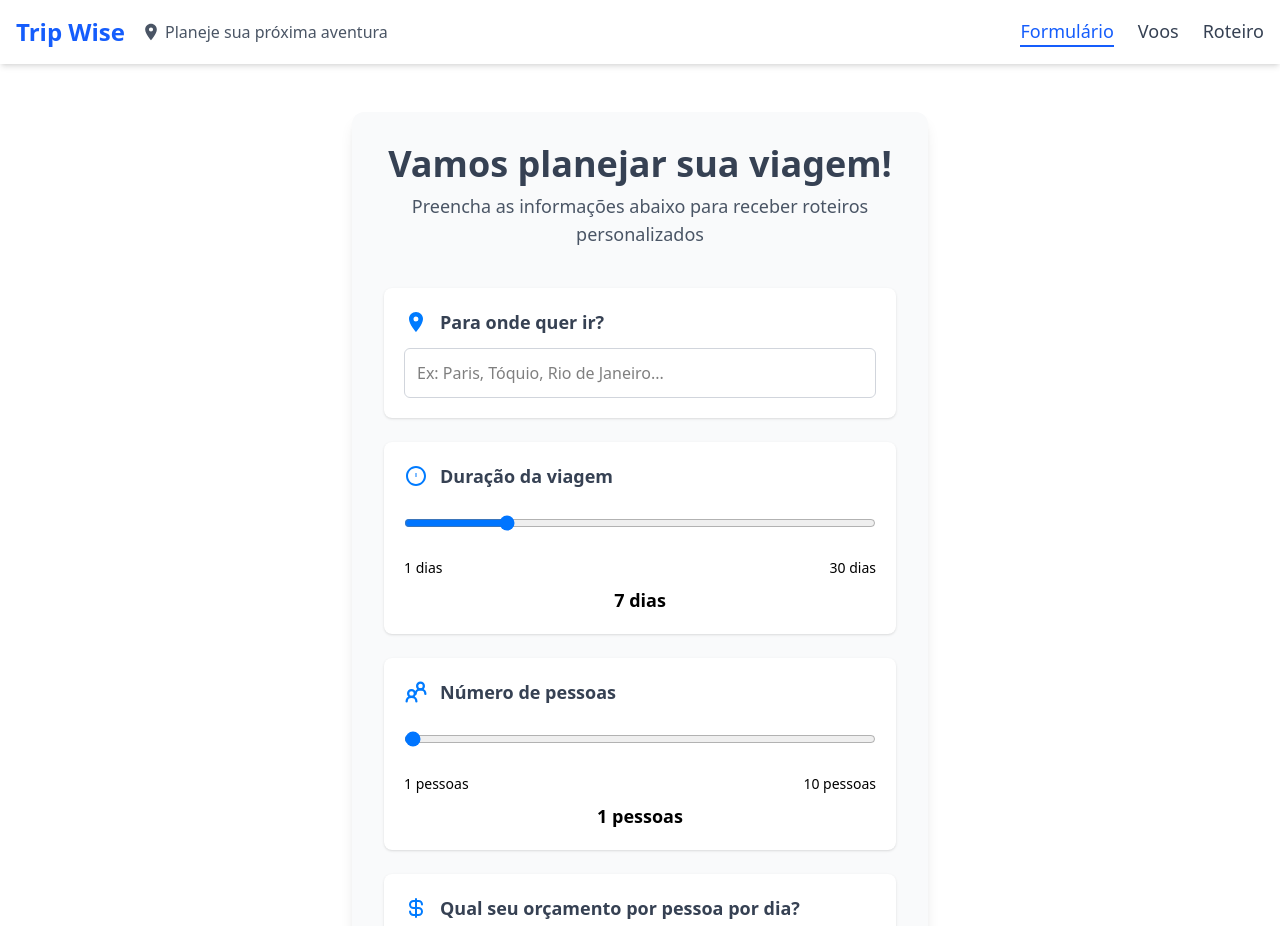
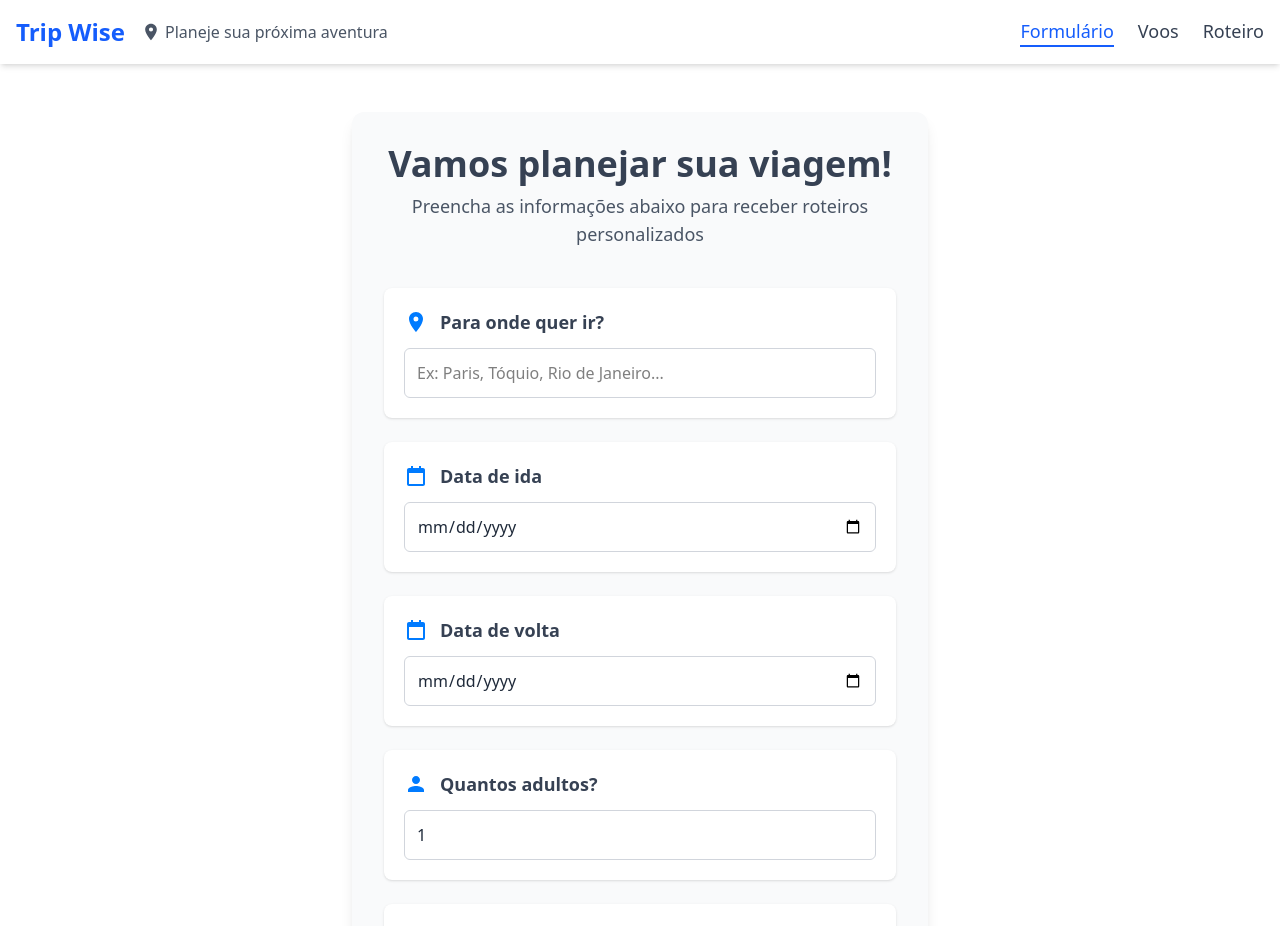
Before and after one commit to henriquecmelo1/TripWise, a React (Vite) app in the folder frontend/: page /forms in a window 1280 px wide. Shown: the top 926 px of the page. Built offline with nearby package versions, Linux system fonts and the light colour scheme.

Commit message:
refactor: correcting form questions

```diff
--- /dev/null
+++ b/frontend/src/components/Questionnaire/InputDate.tsx
@@ -0,0 +1,41 @@
+// src/components/Questionnaire/DateInput.tsx
+import FormGroup from './FormGroup'; // Reutiliza o FormGroup, assim como InputText faz
+
+interface DateInputProps {
+  label: string;
+  icon: string; // SVG string para o ícone (calendário)
+  selectedDate: string | null; // A data será uma string no formato YYYY-MM-DD
+  onChange: (dateString: string) => void; // A função de callback receberá a string da data
+  placeholderText?: string;
+  minDate?: string; // Data mínima permitida no formato YYYY-MM-DD
+  maxDate?: string; // Data máxima permitida no formato YYYY-MM-DD
+}
+
+export default function DateInput({
+  label,
+  icon,
+  selectedDate,
+  onChange,
+  placeholderText,
+  minDate,
+  maxDate,
+}: DateInputProps) {
+  // Nota: o placeholder pode não ser exibido de forma consistente em todos os navegadores para input type="date"
+  // A aparência do calendário pop-up é controlada pelo navegador e não é estilzável por CSS.
+  return (
+    <FormGroup label={label} icon={icon}>
+      <input
+        type="date"
+        value={selectedDate || ''} // O valor deve ser uma string YYYY-MM-DD ou vazio
+        onChange={(e) => onChange(e.target.value)}
+        min={minDate}
+        max={maxDate}
+        placeholder={placeholderText} // Pode não ser totalmente funcional no type="date"
+        // Classes Tailwind idênticas às do InputText para consistência visual
+        className="w-full p-3 border border-gray-300 rounded-md text-base
+                   focus:outline-none focus:ring-2 focus:ring-primary focus:border-transparent
+                   text-gray-800 placeholder:text-gray-400"
+      />
+    </FormGroup>
+  );
+}
--- /dev/null
+++ b/frontend/src/components/Questionnaire/InputNumber.tsx
@@ -0,0 +1,38 @@
+// src/components/Questionnaire/InputNumber.tsx
+import FormGroup from './FormGroup'; // Reutiliza o FormGroup
+
+interface InputNumberProps {
+  label: string;
+  placeholder?: string; // Opcional
+  icon: string; // SVG string
+  value: number;
+  onChange: (value: number) => void;
+  min?: number; // Valor mínimo permitido
+  max?: number; // Valor máximo permitido
+}
+
+export default function InputNumber({
+  label,
+  placeholder,
+  icon,
+  value,
+  onChange,
+  min = 0, // Padrão para 0 se não especificado
+  max, // Sem máximo padrão
+}: InputNumberProps) {
+  return (
+    <FormGroup label={label} icon={icon}>
+      <input
+        type="number"
+        className="w-full p-3 border border-gray-300 rounded-md text-base
+                   focus:outline-none focus:ring-2 focus:ring-primary focus:border-transparent
+                   text-gray-800 placeholder:text-gray-400"
+        placeholder={placeholder}
+        value={value}
+        onChange={(e) => onChange(Number(e.target.value))}
+        min={min}
+        max={max}
+      />
+    </FormGroup>
+  );
+}
--- a/frontend/src/pages/Questionnaire.tsx
+++ b/frontend/src/pages/Questionnaire.tsx
@@ -1,31 +1,39 @@
-// src/components/Questionnaire.tsx
+// src/pages/Questionnaire.tsx
 import React, { useState, useEffect } from "react";
 import Header from "../components/Questionnaire/Header";
 import InputText from "../components/Questionnaire/InputText";
-import SliderInput from "../components/Questionnaire/SliderInput";
+// import SliderInput from "../components/Questionnaire/SliderInput"; // Manter para o input de duração, se for reintroduzido ou para referência
 import SelectInput from "../components/Questionnaire/SelectInput";
+import DateInput from "../components/Questionnaire/InputDate";
+import InputNumber from "../components/Questionnaire/InputNumber"; // NOVO: Importa o InputNumber
 
-// Importa as opções e a interface do novo arquivo de dados
 import {
   dailyBudgetRanges,
   budgetOptions,
   companionshipOptions,
   transportationOptions,
   vibeOptions,
-} from "../data/questionnaireOptions"; // Ajuste o caminho se sua pasta 'data' estiver em outro lugar
+} from "../data/questionnaireOptions";
 import { Link } from "react-router-dom";
 
-// Opcional: Se você instalou react-icons, pode importar aqui
-// import { FaMapMarkerAlt, FaClock, FaUsers, FaDollarSign, FaUserFriends, FaCarSide, FaCloudSun } from 'react-icons/fa';
 
 export default function Questionnaire() {
   const [destino, setDestino] = useState<string>("");
-  const [duracaoViagem, setDuracaoViagem] = useState<number>(7);
-  const [numeroPessoas, setNumeroPessoas] = useState<number>(1);
+  // REMOVIDO: const [duracaoViagem, setDuracaoViagem] = useState<number>(7);
+  // REMOVIDO: const [numeroPessoas, setNumeroPessoas] = useState<number>(1);
+
+  // NOVO: Estados para o número de adultos, crianças e bebês
+  const [numAdultos, setNumAdultos] = useState<number>(1); // Padrão: pelo menos 1 adulto
+  const [numCriancas, setNumCriancas] = useState<number>(0);
+  const [numBebes, setNumBebes] = useState<number>(0);
+
   const [orcamento, setOrcamento] = useState<string>("");
   const [companhia, setCompanhia] = useState<string>("");
   const [transporte, setTransporte] = useState<string>("");
   const [vibe, setVibe] = useState<string>("");
+
+  const [dataIda, setDataIda] = useState<string | null>(null);
+  const [dataVolta, setDataVolta] = useState<string | null>(null);
 
   const [custoEstimado, setCustoEstimado] = useState<{ min: number; avg: number; max: number } | null>(null);
 
@@ -33,29 +41,42 @@ export default function Questionnaire() {
   const [isLoading, setIsLoading] = useState<boolean>(false);
   const [error, setError] = useState<string | null>(null);
 
-  // Helper para formatar moeda
   const formatCurrency = (value: number) => {
     return new Intl.NumberFormat('pt-BR', { style: 'currency', currency: 'BRL' }).format(value);
   };
 
-  // NOVO useEffect para calcular o custo estimado quando as dependências mudam
+  const calculateDurationInDays = (start: string | null, end: string | null): number | null => {
+    if (!start || !end) return null;
+    const startDate = new Date(start);
+    const endDate = new Date(end);
+
+    if (isNaN(startDate.getTime()) || isNaN(endDate.getTime())) {
+      return null;
+    }
+
+    const diffTime = Math.abs(endDate.getTime() - startDate.getTime());
+    const diffDays = Math.ceil(diffTime / (1000 * 60 * 60 * 24));
+    return diffDays + 1; // Inclusive duration
+  };
+
   useEffect(() => {
+    const calculatedDuration = calculateDurationInDays(dataIda, dataVolta);
 
-    // Só calcula se todos os campos necessários estiverem preenchidos
-    if (duracaoViagem > 0 && numeroPessoas > 0 && orcamento && dailyBudgetRanges[orcamento]) {
+    // O custo é geralmente calculado por adulto para o orçamento por pessoa/dia
+    if (calculatedDuration !== null && calculatedDuration > 0 && numAdultos > 0 && orcamento && dailyBudgetRanges[orcamento]) {
       const budget = dailyBudgetRanges[orcamento];
       const minDaily = budget.min;
       const maxDaily = budget.max;
 
-      const minTotal = duracaoViagem * numeroPessoas * minDaily;
-      const maxTotal = duracaoViagem * numeroPessoas * maxDaily;
-      const avgTotal = (minTotal + maxTotal) / 2; // Simples média entre min e max
+      const minTotal = calculatedDuration * numAdultos * minDaily; // Usando numAdultos
+      const maxTotal = calculatedDuration * numAdultos * maxDaily;
+      const avgTotal = (minTotal + maxTotal) / 2;
 
       setCustoEstimado({ min: minTotal, avg: avgTotal, max: maxTotal });
     } else {
-      setCustoEstimado(null); // Reseta se os campos não estiverem completos
+      setCustoEstimado(null);
     }
-  }, [duracaoViagem, numeroPessoas, orcamento]);
+  }, [dataIda, dataVolta, numAdultos, orcamento]); // Dependências atualizadas
 
   const handleSubmit = async (event: React.FormEvent) => {
     event.preventDefault();
@@ -65,19 +86,22 @@ export default function Questionnaire() {
 
     const formData = {
       destino,
-      duracaoViagem,
-      numeroPessoas,
+      // Removido duracaoViagem e numeroPessoas
+      numAdultos, // NOVO
+      numCriancas, // NOVO
+      numBebes, // NOVO
       orcamento,
       companhia,
       transporte,
       vibe,
+      dataIda,
+      dataVolta,
     };
 
     console.log("Dados do formulário para envio:", formData);
 
     try {
       const response = await fetch("http://localhost:3001/api/roteiros", {
-        // SUBSTITUA PELA URL REAL DO SEU BACKEND
         method: "POST",
         headers: {
           "Content-Type": "application/json",
@@ -95,6 +119,10 @@ export default function Questionnaire() {
       const data = await response.json();
       console.log("Resposta do backend:", data);
       setRoteirosGerados(data);
+
+      // Você pode navegar para outra página aqui se desejar
+      // navigate('/flights');
+
     } catch (err) {
       console.error("Erro ao enviar o formulário:", err);
       setError(
@@ -107,6 +135,21 @@ export default function Questionnaire() {
     }
   };
 
+  // Definições de SVGs
+  const iconMapMarkerAlt = '<svg viewBox="0 0 24 24" fill="currentColor" xmlns="http://www.w3.org/2000/svg"><path d="M12 2C8.13 2 5 5.13 5 9c0 5.25 7 13 7 13s7-7.75 7-13c0-3.87-3.13-7-7-7zm0 9.5a2.5 2.5 0 1 1 0-5 2.5 2.5 0 0 1 0 5z"/></svg>';
+  // const iconClock = '<svg viewBox="0 0 24 24" fill="currentColor" xmlns="http://www.w3.org/2000/svg"><path d="M12 2C6.48 2 2 6.48 2 12s4.48 10 10 10 10-4.48 10-10S17.52 2 12 2zm0 18c-4.41 0-8-3.59-8-8s3.59-8 8-8 8 3.59 8 8-3.59 8-8 8zm-.5-13h1V7h-1zm0 2h1v4h-1z"/></svg>';
+  // NOVO: Ícone para Adultos (pessoa única)
+  const iconAdult = '<svg viewBox="0 0 24 24" fill="currentColor" xmlns="http://www.w3.org/2000/svg"><path d="M12 12c2.21 0 4-1.79 4-4s-1.79-4-4-4-4 1.79-4 4 1.79 4 4 4zm0 2c-2.67 0-8 1.34-8 4v2h16v-2c0-2.66-5.33-4-8-4z"/></svg>';
+  // NOVO: Ícone para Crianças (figura de criança ou pequena)
+  const iconChild = '<svg viewBox="0 0 24 24" fill="currentColor" xmlns="http://www.w3.org/2000/svg"><path d="M12 8c1.1 0 2-.9 2-2s-.9-2-2-2-2 .9-2 2 .9 2 2 2zm0 2c-1.87 0-3.4 1.15-4.05 2.76.71.53 1.57.9 2.55 1.09V18h3.38v-3.15c.98-.19 1.84-.56 2.55-1.09-.65-1.61-2.18-2.76-4.05-2.76zM18.25 6.27c-.9-.9-2.07-2.07-3.41-2.7C13.2 2.76 11.51 2 10 2c-1.92 0-3.32.96-4.22 1.86-.9.9-1.46 2.1-1.69 3.55-.23 1.45.14 2.87.8 4.2.66 1.33 1.54 2.54 2.65 3.55 1.11 1.01 2.37 1.77 3.78 2.29C8.36 21 10.15 21 12 21c1.85 0 3.64-.09 5.25-.66 1.4-.48 2.56-1.34 3.48-2.5.92-1.16 1.43-2.6 1.57-4.14.14-1.54-.2-3.03-.86-4.4C20.65 8.23 19.53 7.08 18.25 6.27z"/></svg>';
+  // NOVO: Ícone para Bebês (carrinho de bebê)
+  const iconBaby = '<svg viewBox="0 0 24 24" fill="currentColor" xmlns="http://www.w3.org/2000/svg"><path d="M18 6c-1.1 0-2 .9-2 2v4c0 .55.45 1 1 1s1-.45 1-1V9h2v3c0 .55.45 1 1 1s1-.45 1-1V8c0-1.1-.9-2-2-2h-2zM10 6c-1.1 0-2 .9-2 2v4c0 .55.45 1 1 1s1-.45 1-1V9h2v3c0 .55.45 1 1 1s1-.45 1-1V8c0-1.1-.9-2-2-2h-2zM4 6h-2v15h2v-5h2v5h2V6H4zm8 11.5c-1.38 0-2.5 1.12-2.5 2.5s1.12 2.5 2.5 2.5 2.5-1.12 2.5-2.5-1.12-2.5-2.5-2.5zM20 17.5c-1.38 0-2.5 1.12-2.5 2.5s1.12 2.5 2.5 2.5 2.5-1.12 2.5-2.5-1.12-2.5-2.5-2.5z"/></svg>';
+  // iconUsers original (para 'Com quem você vai viajar?' - grupo de pessoas)
+  const iconUsers = '<svg viewBox="0 0 24 24" fill="currentColor" xmlns="http://www.w3.org/2000/svg"><path d="M16.5 12c-2.49 0-4.5 2.01-4.5 4.5S14.01 21 16.5 21 21 18.99 21 16.5 18.99 12 16.5 12zm0 7c-1.38 0-2.5-1.12-2.5-2.5s1.12-2.5 2.5-2.5 2.5 1.12 2.5 2.5-1.12 2.5-2.5 2.5zM9 11c1.66 0 2.99-1.34 2.99-3S10.66 5 9 5 6 6.34 6 8s1.34 3 3 3zm0 2c-2.67 0-8 1.34-8 4v3h9c-2.22-.5-4-1.92-4-3.5 0-1.58 1.78-3 4-3z"/></svg>';
+  const iconDollarSign = '<svg viewBox="0 0 24 24" fill="currentColor" xmlns="http://www.w3.org/2000/svg"><path d="M12 2C6.48 2 2 6.48 2 12s4.48 10 10 10 10-4.48 10-10S17.52 2 12 2zm1 15h-2v-2h2v2zm0-4h-2V7h2v6z"/></svg>';
+  const iconCarSide = '<svg viewBox="0 0 24 24" fill="currentColor" xmlns="http://www.w3.org/2000/svg"><path d="M18.92 6.01C18.72 5.42 18.16 5 17.5 5h-11c-.66 0-1.21.42-1.42 1.01L3 12v8c0 .55.45 1 1 1h1c.55 0 1-.45 1-1v-1h12v1c0 .55.45 1 1 1h1c.55 0 1-.45 1-1v-8l-2.08-5.99zM6.5 16c-.83 0-1.5-.67-1.5-1.5S5.67 13 6.5 13s1.5.67 1.5 1.5S7.33 16 6.5 16zm11 0c-.83 0-1.5-.67-1.5-1.5s.67-1.5 1.5-1.5 1.5.67 1.5 1.5-.67 1.5-1.5 1.5zM5 11l1.5-4.5h11L19 11H5z"/></svg>';
+  const iconStar = '<svg viewBox="0 0 24 24" fill="currentColor" xmlns="http://www.w3.org/2000/svg"><path d="M12 17.27L18.18 21l-1.64-7.03L22 9.24l-7.19-.61L12 2 9.19 8.63 2 9.24l5.46 4.73L6 21z"/></svg>';
+  const iconCalendar = '<svg viewBox="0 0 24 24" fill="currentColor" xmlns="http://www.w3.org/2000/svg"><path d="M19 4h-2V2h-2v2H9V2H7v2H5c-1.11 0-1.99.9-1.99 2L3 20c0 1.1.89 2 2 2h14c1.1 0 2-.9 2-2V6c0-1.1-.9-2-2-2zm0 16H5V9h14v11z"/></svg>';
 
 
   return (
@@ -116,47 +159,70 @@ export default function Questionnaire() {
         <InputText
           label="Para onde quer ir?"
           placeholder="Ex: Paris, Tóquio, Rio de Janeiro..."
-          icon='<svg viewBox="0 0 24 24" fill="none" xmlns="http://www.w3.org/2000/svg"><path d="M12 2C8.13 2 5 5.13 5 9c0 5.25 7 13 7 13s7-7.75 7-13c0-3.87-3.13-7-7-7zm0 9.5a2.5 2.5 0 1 1 0-5 2.5 2.5 0 0 1 0 5z" fill="currentColor"/></svg>'
+          icon={iconMapMarkerAlt}
           value={destino}
           onChange={setDestino}
         />
 
-        <SliderInput
-          label="Duração da viagem"
-          icon='<svg viewBox="0 0 24 24" fill="none" xmlns="http://www.w3.org/2000/svg"><path d="M12 2C6.48 2 2 6.48 2 12s4.48 10 10 10 10-4.48 10-10S17.52 2 12 2zm0 18c-4.41 0-8-3.59-8-8s3.59-8 8-8 8 3.59 8 8-3.59 8-8 8zm-.5-13h1V7h-1zm0 2h1v4h-1z" fill="currentColor"/></svg>'
-          value={duracaoViagem}
-          min={1}
-          max={30}
-          unit="dias"
-          onChange={setDuracaoViagem}
+        <DateInput
+          label="Data de ida"
+          icon={iconCalendar}
+          selectedDate={dataIda}
+          onChange={setDataIda}
+          placeholderText="Selecione a data de ida"
+          minDate={new Date().toISOString().split('T')[0]}
         />
 
-        <SliderInput
-          label="Número de pessoas"
-          icon='<svg viewBox="0 0 16 16" xmlns="http://www.w3.org/2000/svg" version="1.1" fill="none" stroke="#007bff" stroke-linecap="round" stroke-linejoin="round" stroke-width="1.5"><g id="SVGRepo_bgCarrier" stroke-width="0"></g><g id="SVGRepo_tracerCarrier" stroke-linecap="round" stroke-linejoin="round"></g><g id="SVGRepo_iconCarrier"><circle cx="5" cy="9" r="2.25"></circle><circle cx="11" cy="4" r="2.25"></circle><path d="m7.75 9.25c0-1 .75-3 3.25-3s3.25 2 3.25 3m-12.5 5c0-1 .75-3 3.25-3s3.25 2 3.25 3"></path></g></svg>'
-          value={numeroPessoas}
-          min={1}
-          max={10}
-          unit="pessoas"
-          onChange={setNumeroPessoas}
+        <DateInput
+          label="Data de volta"
+          icon={iconCalendar}
+          selectedDate={dataVolta}
+          onChange={setDataVolta}
+          placeholderText="Selecione a data de volta"
+          minDate={dataIda || new Date().toISOString().split('T')[0]}
+        />
+
+        {/* NOVO: Inputs para Adultos, Crianças e Bebês */}
+        <InputNumber
+          label="Quantos adultos?"
+          icon={iconAdult} // Ícone de adulto
+          value={numAdultos}
+          onChange={setNumAdultos}
+          min={1} // Mínimo 1 adulto
+          placeholder="Nº de adultos"
+        />
+
+        <InputNumber
+          label="Quantas crianças?"
+          icon={iconChild} // Ícone de criança
+          value={numCriancas}
+          onChange={setNumCriancas}
+          min={0}
+          placeholder="Nº de crianças"
+        />
+
+        <InputNumber
+          label="Quantos bebês?"
+          icon={iconBaby} // Ícone de bebê
+          value={numBebes}
+          onChange={setNumBebes}
+          min={0}
+          placeholder="Nº de bebês"
         />
 
         <SelectInput
           label="Qual seu orçamento por pessoa por dia?"
-          icon='<svg viewBox="0 0 24 24" fill="none" xmlns="http://www.w3.org/2000/svg" stroke="#007bff"><g id="SVGRepo_bgCarrier" stroke-width="0"></g><g id="SVGRepo_tracerCarrier" stroke-linecap="round" stroke-linejoin="round"></g><g id="SVGRepo_iconCarrier"> <path d="M18 8.5V8.35417C18 6.50171 16.4983 5 14.6458 5H9.5C7.567 5 6 6.567 6 8.5C6 10.433 7.567 12 9.5 12H14.5C16.433 12 18 13.567 18 15.5C18 17.433 16.433 19 14.5 19H9.42708C7.53436 19 6 17.4656 6 15.5729V15.5M12 3V21" stroke="#007bff" stroke-width="2" stroke-linecap="round" stroke-linejoin="round"></path> </g></svg>'
+          icon={iconDollarSign}
           placeholder="Selecione seu orçamento por pessoa/dia"
-          options={budgetOptions} // Usando o importado
+          options={budgetOptions}
           value={orcamento}
           onChange={setOrcamento}
         />
 
-
-
-      {custoEstimado && ( // Condicionalmente renderiza se houver cálculo
+        {custoEstimado && (
           <div className="p-5 bg-blue-50 border border-blue-200 rounded-lg shadow-md mt-6">
             <h3 className="flex items-center text-blue-800 font-bold text-lg mb-4">
-              {/* Ícone de dinheiro ou documento, você pode escolher outro SVG aqui */}
-              <span className="inline-flex justify-center items-center w-6 h-6 mr-3 text-blue-600" dangerouslySetInnerHTML={{ __html: '<svg viewBox="0 0 24 24" fill="none" xmlns="http://www.w3.org/2000/svg" stroke="#007bff"><g id="SVGRepo_bgCarrier" stroke-width="0"></g><g id="SVGRepo_tracerCarrier" stroke-linecap="round" stroke-linejoin="round"></g><g id="SVGRepo_iconCarrier"> <path d="M18 8.5V8.35417C18 6.50171 16.4983 5 14.6458 5H9.5C7.567 5 6 6.567 6 8.5C6 10.433 7.567 12 9.5 12H14.5C16.433 12 18 13.567 18 15.5C18 17.433 16.433 19 14.5 19H9.42708C7.53436 19 6 17.4656 6 15.5729V15.5M12 3V21" stroke="#007bff" stroke-width="2" stroke-linecap="round" stroke-linejoin="round"></path> </g></svg>' }} />
+              <span className="inline-flex justify-center items-center w-6 h-6 mr-3 text-blue-600" dangerouslySetInnerHTML={{ __html: iconDollarSign }} />
               Custo Total Estimado da Viagem
             </h3>
             <div className="grid grid-cols-3 gap-4 text-center">
@@ -174,36 +240,34 @@ export default function Questionnaire() {
               </div>
             </div>
             <p className="text-center text-gray-500 text-xs mt-4">
-              {duracaoViagem} dias × {numeroPessoas} pessoa{numeroPessoas > 1 ? 's' : ''} × orçamento por dia
+              {calculateDurationInDays(dataIda, dataVolta)} dias × {numAdultos} adulto{numAdultos !== 1 ? 's' : ''} {numCriancas > 0 ? `× ${numCriancas} criança${numCriancas !== 1 ? 's' : ''} ` : ''} {numBebes > 0 ? `× ${numBebes} bebê${numBebes !== 1 ? 's' : ''} ` : ''} × orçamento por dia
             </p>
           </div>
         )}
 
-
-
         <SelectInput
           label="Com quem você vai viajar?"
-          icon='<svg viewBox="0 0 16 16" xmlns="http://www.w3.org/2000/svg" version="1.1" fill="none" stroke="#007bff" stroke-linecap="round" stroke-linejoin="round" stroke-width="1.5"><g id="SVGRepo_bgCarrier" stroke-width="0"></g><g id="SVGRepo_tracerCarrier" stroke-linecap="round" stroke-linejoin="round"></g><g id="SVGRepo_iconCarrier"><circle cx="5" cy="9" r="2.25"></circle><circle cx="11" cy="4" r="2.25"></circle><path d="m7.75 9.25c0-1 .75-3 3.25-3s3.25 2 3.25 3m-12.5 5c0-1 .75-3 3.25-3s3.25 2 3.25 3"></path></g></svg>'
+          icon={iconUsers}
           placeholder="Selecione sua companhia"
-          options={companionshipOptions} // Usando o importado
+          options={companionshipOptions}
           value={companhia}
           onChange={setCompanhia}
         />
 
         <SelectInput
           label="Como prefere se locomover?"
-          icon='<svg viewBox="0 0 24 24" fill="none" xmlns="http://www.w3.org/2000/svg"><path d="M18.92 6.01C18.72 5.42 18.16 5 17.5 5h-11c-.66 0-1.21.42-1.42 1.01L3 12v8c0 .55.45 1 1 1h1c.55 0 1-.45 1-1v-1h12v1c0 .55.45 1 1 1h1c.55 0 1-.45 1-1v-8l-2.08-5.99zM6.5 16c-.83 0-1.5-.67-1.5-1.5S5.67 13 6.5 13s1.5.67 1.5 1.5S7.33 16 6.5 16zm11 0c-.83 0-1.5-.67-1.5-1.5s.67-1.5 1.5-1.5 1.5.67 1.5 1.5-.67 1.5-1.5 1.5zM5 11l1.5-4.5h11L19 11H5z" fill="currentColor"/></svg>'
+          icon={iconCarSide}
           placeholder="Selecione o meio de transporte"
-          options={transportationOptions} // Usando o importado
+          options={transportationOptions}
           value={transporte}
           onChange={setTransporte}
         />
 
         <SelectInput
           label="Qual é a vibe da viagem?"
-          icon='<svg viewBox="0 0 24 24" fill="currentColor" xmlns="http://www.w3.org/2000/svg"><path d="M12 17.27L18.18 21l-1.64-7.03L22 9.24l-7.19-.61L12 2 9.19 8.63 2 9.24l5.46 4.73L6 21z"/></svg>'
+          icon={iconStar}
           placeholder="Selecione a vibe da viagem"
-          options={vibeOptions} // Usando o importado
+          options={vibeOptions}
           value={vibe}
           onChange={setVibe}
         />
@@ -211,6 +275,7 @@ export default function Questionnaire() {
         <Link
           to="/flights"
           type="submit"
+          // disabled={isLoading}
           className={`w-full py-4 px-6 rounded-lg text-white text-xl font-bold
                       bg-gradient-to-r from-primary to-accent
                       hover:opacity-90 transition-all duration-300
```
